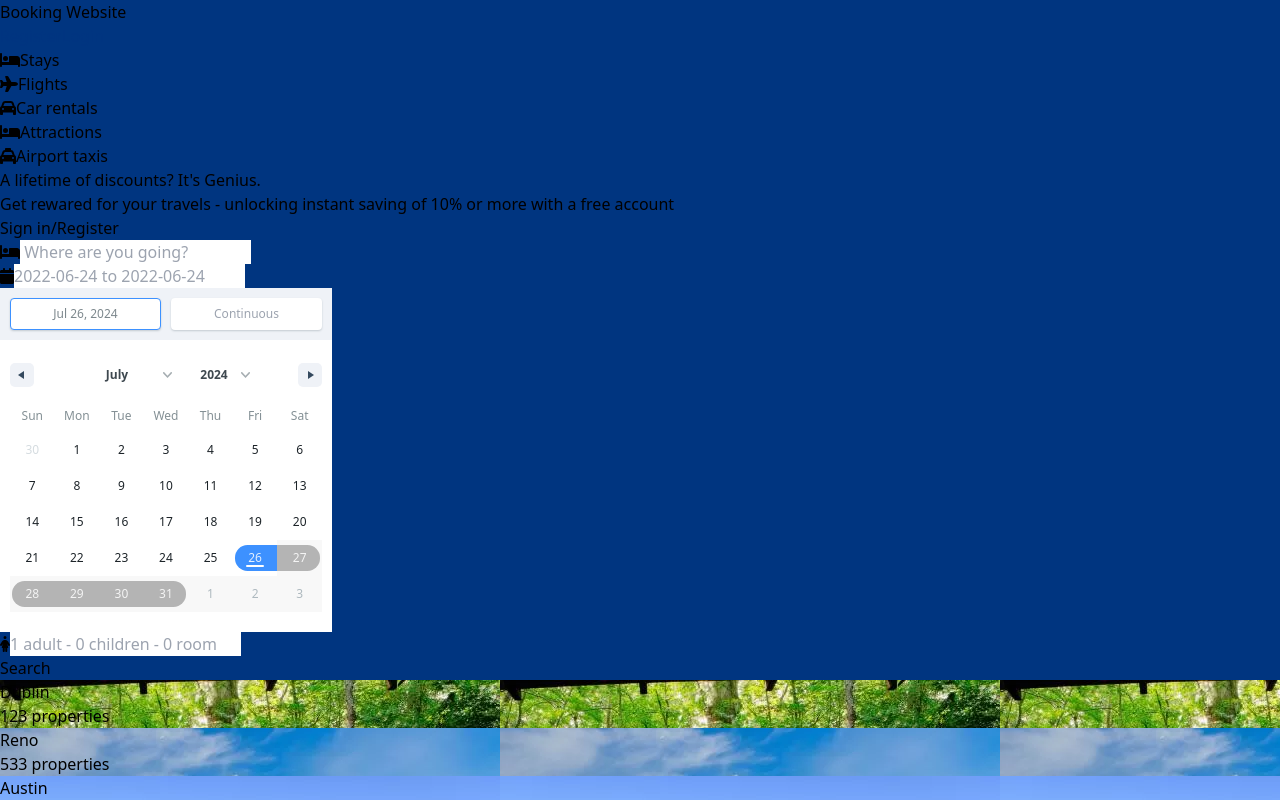
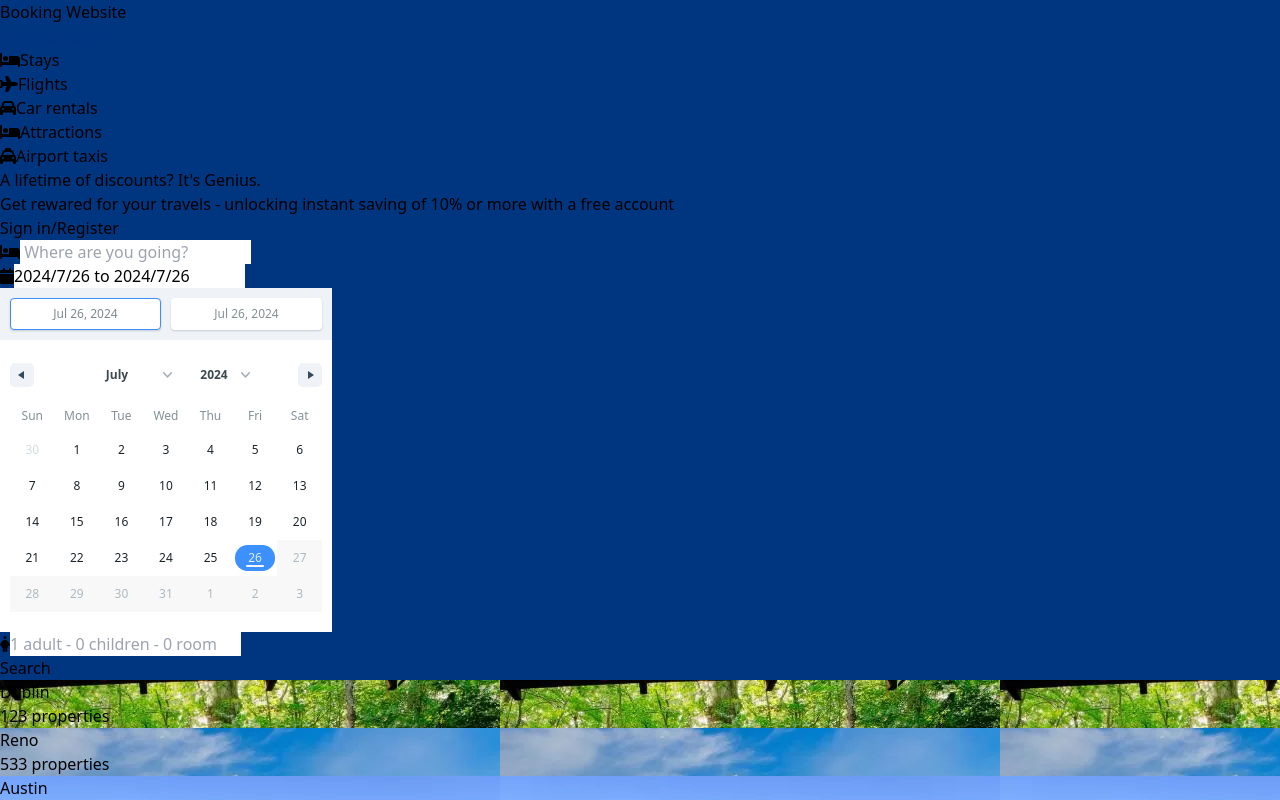
Before and after one commit to tien198/njs301_asm2_clientApp, a React (Vite) app: page / in a window 1280 px wide. Shown: the top 800 px of the page. Built offline with nearby package versions, Linux system fonts and the light colour scheme.

Commit message:
complete react-date-range

```diff
--- a/src/components/Header.jsx
+++ b/src/components/Header.jsx
@@ -30,13 +30,30 @@ function SearchForm() {
     }
 
     const [dateRangeHidden, setDateRangeHidden] = useState(false);
-    const [state, setState] = useState([
+    const [date, setDate] = useState([
         {
             startDate: new Date(),
-            endDate: null,
+            endDate: new Date(),
             key: 'selection'
         }
     ]);
+
+    function dateStr(date) {
+        return `${date.getFullYear()}/${date.getMonth() + 1}/${date.getDate()}`;
+    }
+    function convertDateRangeToString(date) {
+        return `${dateStr(date[0].startDate)} to ${dateStr(date[0].endDate)}`;
+    }
+    function convertStringToDateRange(str) {
+        const d = str.split(' to ');
+        return [{
+            startDate: new Date(d[0]),
+            endDate: new Date(d[1]),
+            key: 'selection'
+        }]
+    }
+
+    const [dateVal, setDateVal] = useState(convertDateRangeToString(date));
 
     const setDateHidden = e => {
         setDateRangeHidden(prev => {
@@ -44,12 +61,18 @@ function SearchForm() {
             return true;
         })
     }
-    const setDate = e => {
-        console.log(e.selection);
-        setState([e.selection])
 
+    const onSetDateVal = e => {
+        setDateVal(e.target.value);
+        setDate(convertStringToDateRange(e.target.value))
     }
-    const hiddenClass = dateRangeHidden ? 'hidden' : '';
+
+    const onSetDate = e => {
+        setDate([e.selection]);
+        setDateVal(convertDateRangeToString([e.selection]));
+    }
+
+    const hiddenClass = dateRangeHidden ? '' : 'hidden';
     // const hiddenClass = '';
     // const searchBtn = e => {
     //     window.location.replace('/search');
@@ -63,14 +86,14 @@ function SearchForm() {
                 </div>
                 <div className='flex gap-2 items-center relative z-50' onClick={setDateHidden}>
                     <FontAwesomeIcon icon={faCalendar} className='text-gray-400 ' />
-                    <input type='text' pattern='\d{4}-\d{2}-\d{2}' placeholder='2022-06-24 to 2022-06-24' className='p-1 focus: outline-none focus:border-b focus:border-b-slate-500 relative   ' />
+                    <input type='text' value={dateVal} onChange={onSetDateVal} pattern='\d{4}-\d{2}-\d{2} to \d{4}-\d{2}-\d{2}' placeholder='2022-06-24 to 2022-06-24' className='p-1 focus: outline-none focus:border-b focus:border-b-slate-500 relative   ' />
                     {/* placeholder='06/24/2022 to 06/24/2024' */}
                 </div>
                 <DateRange
                     editableDateInputs={true}
-                    onChange={setDate}
+                    onChange={onSetDate}
                     moveRangeOnFirstSelection={false}
-                    ranges={state}
+                    ranges={date}
                     className={`absolute top-12  ${hiddenClass}`} minDate={new Date(2022, 1, 1)} maxDate={new Date(Date.now())} />
                 <div className='flex gap-2 items-center'>
                     <FontAwesomeIcon icon={faFemale} className='text-gray-400 ' />
```
